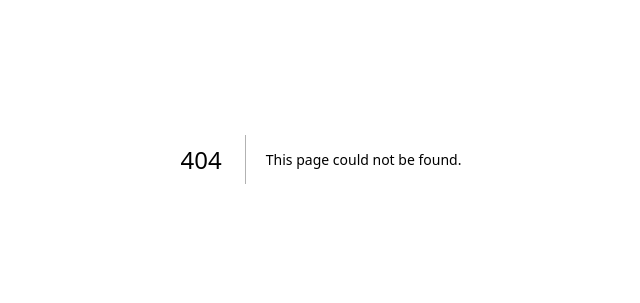
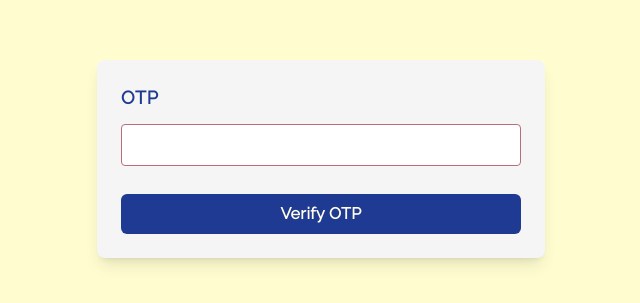
Before and after one commit to favourAyomikun/AccessoryOasis-client, a Next.js app: page /otp-verification in a window 1280 px wide. Before the commit this address had no page. Shown: the part 241-544 px from the top of the page, without its empty margins (319-959 px from the left). Built offline with nearby package versions, Linux system fonts and the light colour scheme.

Commit message:
added a verification page

```diff
--- /dev/null
+++ b/app/otp-verification/page.jsx
@@ -0,0 +1,90 @@
+"use client";
+
+import axios from "axios";
+import { useRouter, useSearchParams } from "next/navigation";
+import React, { useState } from "react";
+import { ImSpinner10 } from "react-icons/im";
+
+const OtpVerificationPage = () => {
+  const [otp, setOtp] = useState("");
+  const [errorMessage, setErrorMessage] = useState("");
+  const [successMessage, setSuccessMessage] = useState("");
+  const [loading, setLoading] = useState(false);
+
+  const router = useRouter();
+  const searchParams = useSearchParams();
+  const email = searchParams.get("email");
+
+  const handleOtpSubmit = async (e) => {
+    e.preventDefault();
+    setLoading(true);
+
+    try {
+      const response = await axios.post(
+        `${process.env.NEXT_PUBLIC_API_URL}/api/auth/verify-otp`,
+        { email, otp }
+      );
+
+      if (response.status === 200) {
+        setSuccessMessage(response.data.message);
+        setErrorMessage("");
+
+        // Redirect to the login page after successful OTP verification
+        router.push("/");
+      } else {
+        setErrorMessage(response.data.message);
+      }
+    } catch (error) {
+      setErrorMessage(
+        error.response?.data?.message || "Error during OTP verification"
+      );
+    } finally {
+      setLoading(false);
+    }
+  };
+
+  return (
+    <main className="bg-[#FFFDD0] flex flex-col justify-center h-screen">
+      {successMessage && (
+        <p className="text-green-600 font-semibold text-center tracking-wide text-[17px] mb-2">
+          {successMessage}
+        </p>
+      )}
+      {errorMessage && (
+        <p className="text-red-600 font-semibold text-center tracking-wide text-[17px] mb-2">
+          {errorMessage}
+        </p>
+      )}
+       <form
+        onSubmit={handleOtpSubmit}
+        className="max-w-sm md:max-w-md mx-auto w-[90%] bg-[#F5F5F5] shadow-lg rounded-lg p-6"
+      >
+        <div className="input_container">
+          <label htmlFor="otp" className="label">
+            OTP
+          </label>
+          <input
+            type="text"
+            className="input"
+            value={otp}
+            onChange={(e) => setOtp(e.target.value)}
+            required
+          />
+        </div>
+        <button
+          type="submit"
+          className="mt-5 bg-[#1F3A93] text-[#FFFDEB] tracking-wide font-bold py-2 px-4 rounded-md w-full"
+          disabled={loading}
+        >
+          {loading ? (
+            <ImSpinner10 className="mx-auto animate-spin text-[40px] md:text-[42px] text-[#B76E79]" />
+          ) : (
+            "Verify OTP"
+          )}
+        </button>
+      </form>
+    </main>
+  );
+};
+
+export default OtpVerificationPage;
--- a/app/sign-up/page.jsx
+++ b/app/sign-up/page.jsx
@@ -37,8 +37,11 @@ const Register = () => {
         setErrorMessage("");
         console.log(response.data);
 
-        // redirect to sign in after user has registered
-        router.push("/");
+        const email = response.data.email;
+        console.log(email)
+
+        // Redirect to OTP verification page with email as query parameter
+        router.push(`/otp-verification?email=${email}`);
       } else {
         setErrorMessage(response.data.message || "Registration failed");
       }
```
